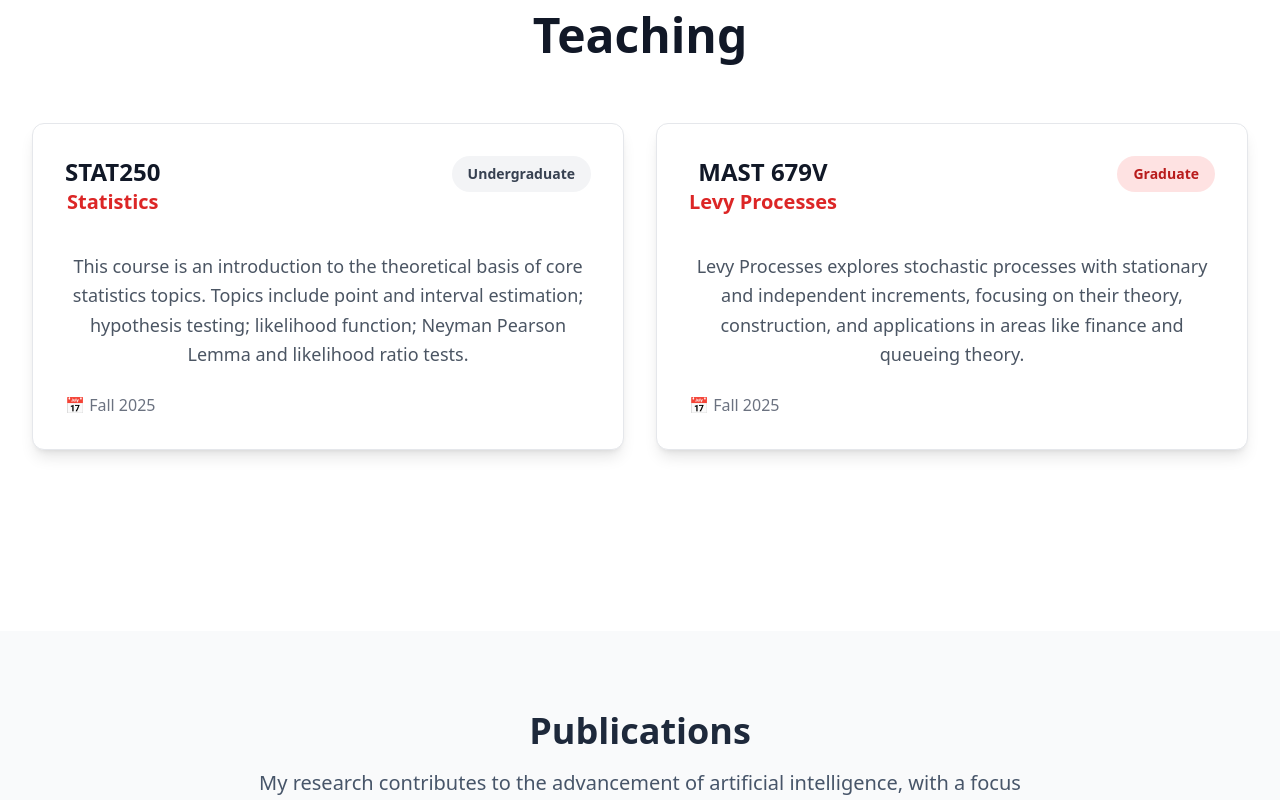
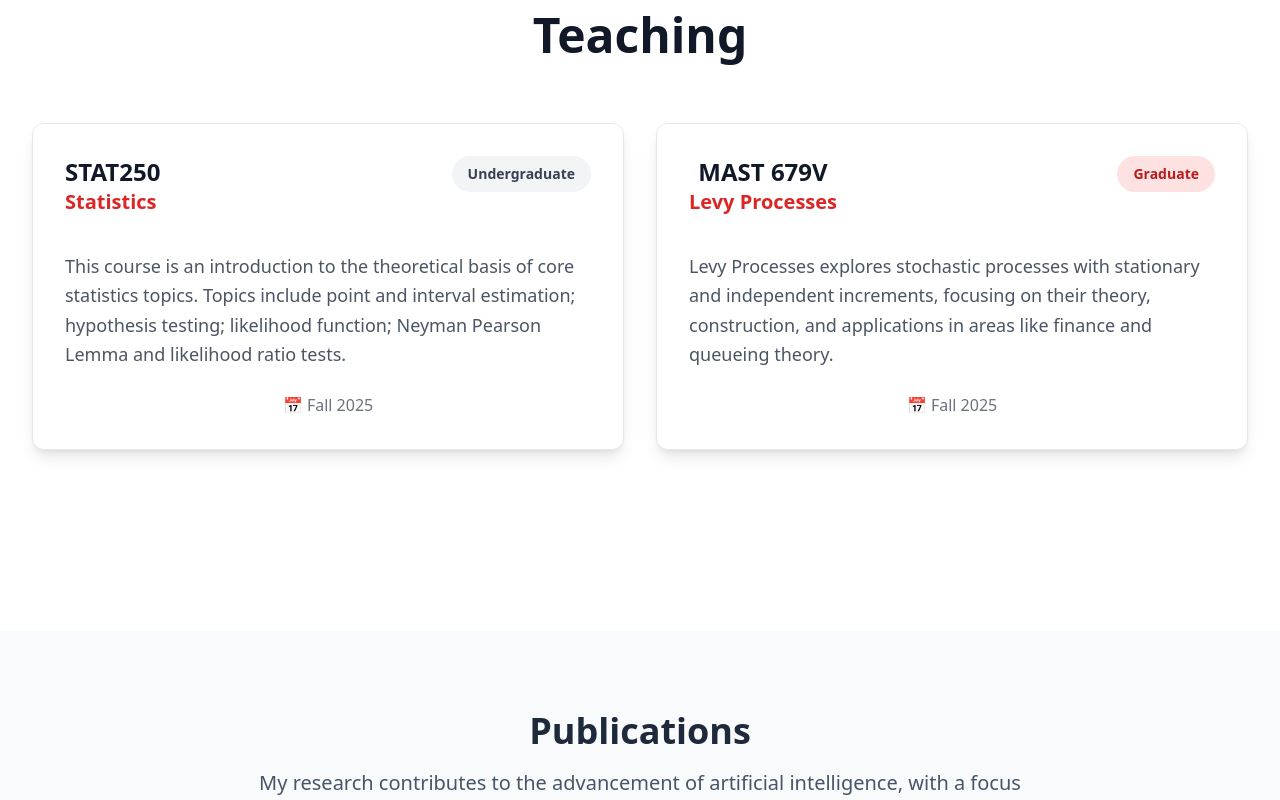
Before and after one commit to xiaowen-zhou-stats/xiaowen-zhou-stats, a React (Create React App) app in the folder xiaowen-website/: page / in a window 1280 px wide. Shown: the part 1200-2000 px from the top of the page. Built offline with nearby package versions, Linux system fonts and the light colour scheme.

Commit message:
DEV: Teaching

```diff
--- a/xiaowen-website/src/App.js
+++ b/xiaowen-website/src/App.js
@@ -38,7 +38,7 @@ function App() {
       <footer className="bg-gray-900 text-white py-12">
         <div className="max-w-7xl mx-auto px-8 text-center">
           <p className="text-gray-300 text-lg">
-            © 2025 Dr. Jane Smith. All rights reserved.
+            © 2025 Dr. Xiaowen Zhou. All rights reserved.
           </p>
         </div>
       </footer>
--- a/xiaowen-website/src/components/Teaching/Teaching.js
+++ b/xiaowen-website/src/components/Teaching/Teaching.js
@@ -31,11 +31,11 @@ const Teaching = () => {
         <div>
           <div className="grid lg:grid-cols-2 gap-8">
             {courses.map((course, index) => (
-              <div key={index} className="bg-white border border-gray-200 rounded-xl p-8 shadow-lg hover:shadow-xl transition-shadow">
+              <div key={index} className="bg-white border border-gray-200 rounded-xl p-8 shadow-lg hover:shadow-xl transition-shadow flex flex-col">
                 <div className="flex justify-between items-start mb-6">
                   <div>
                     <h4 className="text-2xl font-bold text-gray-900">{course.code}</h4>
-                    <h5 className="text-xl font-semibold text-red-600 mb-3">{course.title}</h5>
+                    <h5 className="text-xl font-semibold text-red-600 mb-3 text-left">{course.title}</h5>
                   </div>
                   <span className={`px-4 py-2 rounded-full text-sm font-semibold ${
                     course.level === 'Graduate'
@@ -46,9 +46,9 @@ const Teaching = () => {
                   </span>
                 </div>
 
-                <p className="text-gray-600 mb-6 leading-relaxed text-lg">{course.description}</p>
+                <p className="text-gray-600 leading-relaxed text-lg flex-grow text-left">{course.description}</p>
 
-                <div className="flex justify-between items-center">
+                <div className="mt-6">
                   <span className="text-gray-500 font-medium">📅 {course.semester}</span>
                 </div>
               </div>
```
